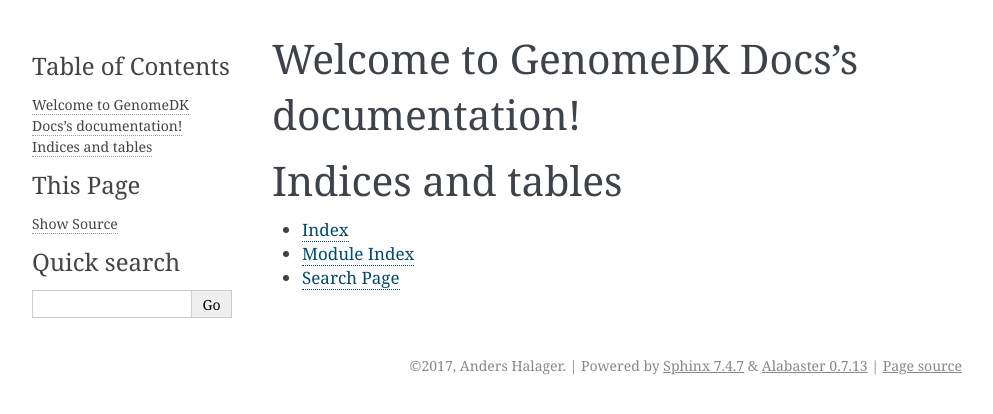
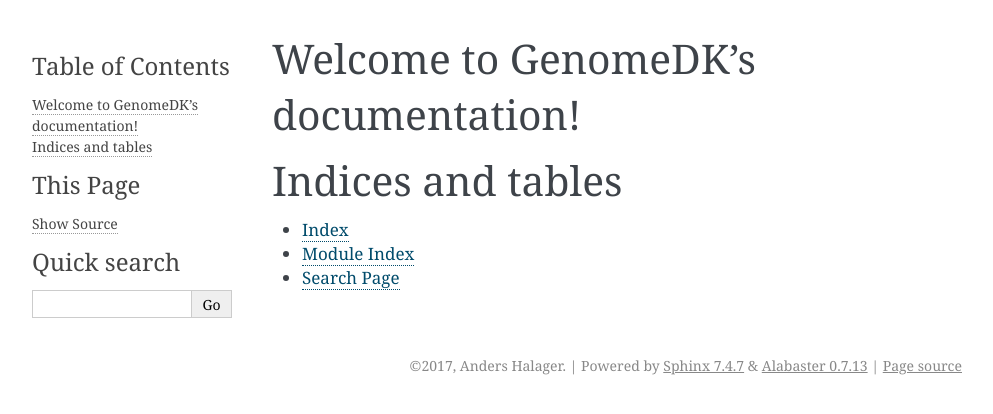
Before and after one commit to GenomeDK/genomedk-docs, a Sphinx documentation site: the page built from docs/index.rst, in a window 1280 px wide. Shown: the top 414 px of the page, without its empty margins (148-1141 px from the left). Built offline with Sphinx 7.4.7, drawn with Linux system fonts in a browser that asks for light colours.

Commit message:
Remove double docs

```diff
--- a/docs/conf.py
+++ b/docs/conf.py
@@ -1,7 +1,7 @@
 #!/usr/bin/env python3
 # -*- coding: utf-8 -*-
 #
-# GenomeDK Docs documentation build configuration file, created by
+# GenomeDK documentation build configuration file, created by
 # sphinx-quickstart on Wed Aug  9 15:13:46 2017.
 #
 # This file is execfile()d with the current directory set to its
@@ -46,7 +46,7 @@ source_suffix = '.rst'
 master_doc = 'index'
 
 # General information about the project.
-project = 'GenomeDK Docs'
+project = 'GenomeDK'
 copyright = '2017, Anders Halager'
 author = 'Anders Halager'
 
@@ -127,7 +127,7 @@ latex_elements = {
 # (source start file, target name, title,
 #  author, documentclass [howto, manual, or own class]).
 latex_documents = [
-    (master_doc, 'GenomeDKDocs.tex', 'GenomeDK Docs Documentation',
+    (master_doc, 'GenomeDKDocs.tex', 'GenomeDK Documentation',
      'Anders Halager', 'manual'),
 ]
 
@@ -137,7 +137,7 @@ latex_documents = [
 # One entry per manual page. List of tuples
 # (source start file, name, description, authors, manual section).
 man_pages = [
-    (master_doc, 'genomedkdocs', 'GenomeDK Docs Documentation',
+    (master_doc, 'genomedkdocs', 'GenomeDK Documentation',
      [author], 1)
 ]
 
@@ -148,7 +148,7 @@ man_pages = [
 # (source start file, target name, title, author,
 #  dir menu entry, description, category)
 texinfo_documents = [
-    (master_doc, 'GenomeDKDocs', 'GenomeDK Docs Documentation',
+    (master_doc, 'GenomeDKDocs', 'GenomeDK Documentation',
      author, 'GenomeDKDocs', 'One line description of project.',
      'Miscellaneous'),
 ]
--- a/docs/index.rst
+++ b/docs/index.rst
@@ -1,10 +1,5 @@
-.. GenomeDK Docs documentation master file, created by
-   sphinx-quickstart on Wed Aug  9 15:13:46 2017.
-   You can adapt this file completely to your liking, but it should at least
-   contain the root `toctree` directive.
-
-Welcome to GenomeDK Docs's documentation!
-=========================================
+Welcome to GenomeDK's documentation!
+====================================
 
 .. toctree::
    :maxdepth: 2
```
Also changed, not shown: 1 other file.
